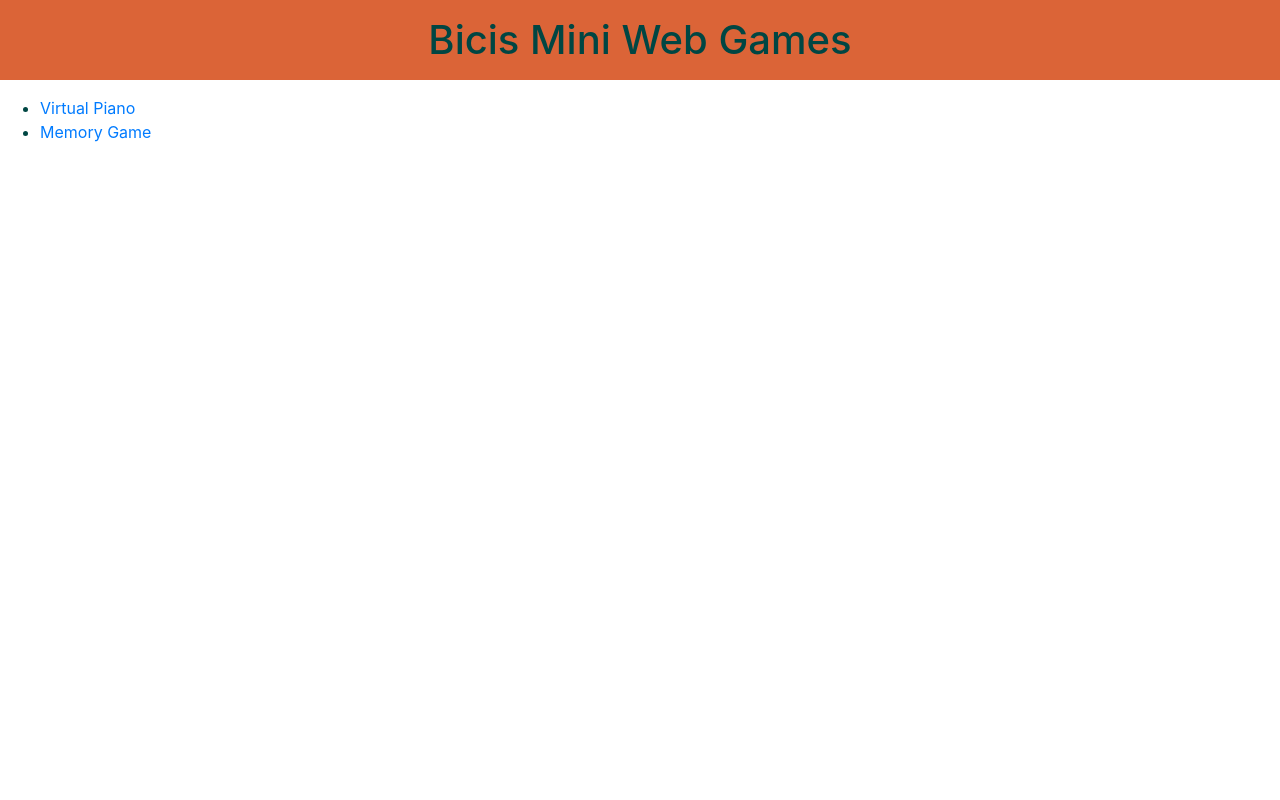
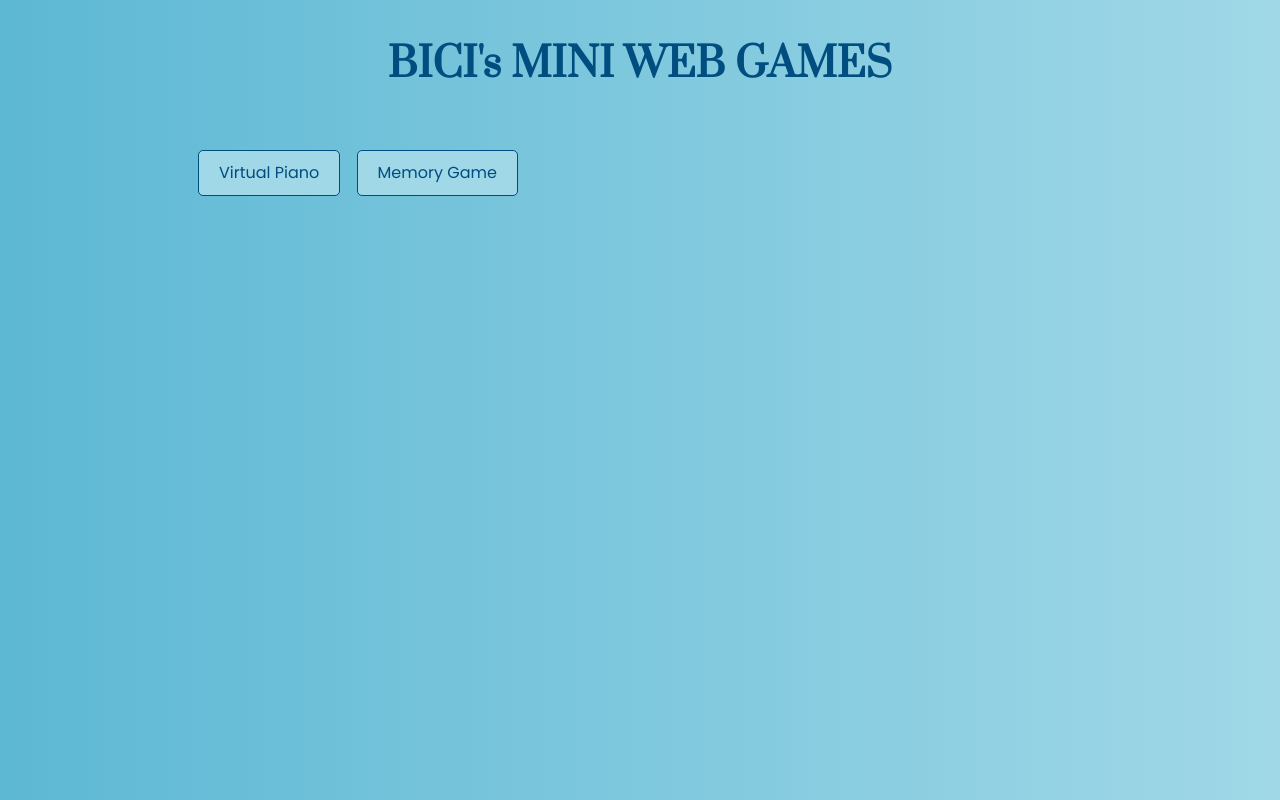
Before and after one commit to Bicxi/mini-web-games, a plain HTML site: page index.html in a window 1280 px wide. Drawn offline with nearby package versions, Linux system fonts and the light colour scheme.

Commit message:
changed Design

```diff
--- a/index.html
+++ b/index.html
@@ -2,20 +2,25 @@
 <html lang="en">
 <head>
     <meta charset="UTF-8">
+	<!-- FONTS -->
+	<link rel="preconnect" href="https://fonts.googleapis.com">
+	<link rel="preconnect" href="https://fonts.gstatic.com" crossorigin>
+	<link href="https://fonts.googleapis.com/css2?family=Poppins:ital,wght@0,100;0,200;0,300;0,400;0,500;0,600;0,700;0,800;0,900;1,100;1,200;1,300;1,400;1,500;1,600;1,700;1,800;1,900&family=Prata&display=swap" rel="stylesheet">
+
     <meta name="viewport" content="width=device-width, initial-scale=1.0">
     <title>Bicis Mini Web Games</title>
     <link rel="stylesheet" href="https://stackpath.bootstrapcdn.com/bootstrap/4.5.2/css/bootstrap.min.css">
-    <link rel="stylesheet" href="style.css">
+    <link rel="stylesheet" href="rootstyle.css">
+	<link rel="stylesheet" href="style.css">
 	<link rel="icon" type="image/png" href="favicon.png">
 </head>
 <body>
-	<header>
-		<h1 class="p-3 text-center">Bicis Mini Web Games</h1>
+	<header class="mb-0">
+		<h1 class="p-3 mt-4 text-center">BICI's MINI WEB GAMES</h1>
 	</header>
-
-	<ul class="mt-3">
-		<li><a href="piano/index.html">Virtual Piano</a></li>
-		<li><a href="memory/index.html">Memory Game</a></li>
-	</ul>
+	<div class="buttons">
+		<button class="btn" onclick="window.location.href='piano/index.html';">Virtual Piano</button>
+		<button class="btn" onclick="window.location.href='memory/index.html';">Memory Game</button>
+	</div>
 </body>
 </html>
--- /dev/null
+++ b/rootstyle.css
@@ -0,0 +1,91 @@
+/* FARBEN */
+:root {
+    --bs-primary: #004D80;
+    --bs-primary-rgb: 0, 77, 128;
+    --bs-secondary: #5db8d4;
+    --bs-secondary-rgb: 93, 184, 212;
+    --bs-tertiary: #a0d8e7;
+    --bs-tertiary-rgb: 160, 216, 231;
+    --bs-quaternary: #79B6C7;
+    --bs-quaternary-rgb: 121, 182, 199;
+    --bs-success: #9ae09a;
+    --bs-danger: #800000;
+    --bs-gradient: linear-gradient(90deg, var(--bs-secondary), var(--bs-tertiary));
+}
+
+.bg-tertiary {
+  background-color: var(--bs-tertiary);
+}
+
+.bg-quaternary {
+  background-color: var(--bs-quaternary);
+}
+
+.bg-gradient {
+    background-image: var(--bs-gradient);
+}
+
+/* ALLGMEIN */
+header{
+    color: var(--bs-primary);
+}
+body{
+    background-image: var(--bs-gradient);
+    font-family: "Poppins";
+}
+
+h1, h2, h3 {
+    font-family: "Prata";
+    font-weight: 600;
+    color: var(--bs-primary);
+}
+
+p {
+    font-family: "Poppins";
+    font-weight: 300;
+    color: var(--bs-primary);
+}
+
+span {
+    font-family: "Poppins";
+    font-weight: 300;
+    color: var(--bs-primary);
+}
+
+.btn, .btn:focus, .btn:focus-visible {
+    padding: 10px 20px;
+    margin: 6px;
+    border-radius: 5px;
+    border-width: 1px;
+    border-color: var(--bs-primary);
+    outline-style: none;
+    background-color: var(--bs-tertiary);
+    color: var(--bs-primary);
+    font-family: "Poppins";
+    font-weight: 400;
+    box-shadow: none;
+} .btn:hover {
+    transform: scale(1.05); /* 5% bigger */
+    box-shadow: 0 0 1rem rgba(var(--bs-primary-rgb), 0.4);
+    border-color: var(--bs-primary);
+    color: var(--bs-primary);
+} .btn:active {
+    box-shadow: 0 0 1rem rgba(var(--bs-primary-rgb), 0.4) !important;
+    background-color: var(--bs-primary);
+    color: white;
+    border-color: var(--bs-primary);
+    outline-style: solid;
+    outline-color: var(--bs-primary);
+    outline-width: 1px;
+}
+.btn-primary, .btn-primary:focus, .btn-primary:focus-visible {
+    background-color: var(--bs-primary);
+    color: white;
+} .btn-primary:hover {
+    background-color: var(--bs-primary);
+    color: white;
+}.btn-primary:active {
+    box-shadow: 0 0 1rem rgba(var(--bs-primary-rgb), 0.4);
+    background-color: var(--bs-tertiary) !important;
+    color: var(--bs-primary) !important;
+}
--- a/style.css
+++ b/style.css
@@ -1,7 +1,4 @@
-header{
-    background-color: #db6437;
-    color: #004643;
+/* BUTTONS CONTAINER */
+.buttons {
+    margin: 40px 15% 50px 15%;
 }
-body{
-    color: #004643;
-}
```
